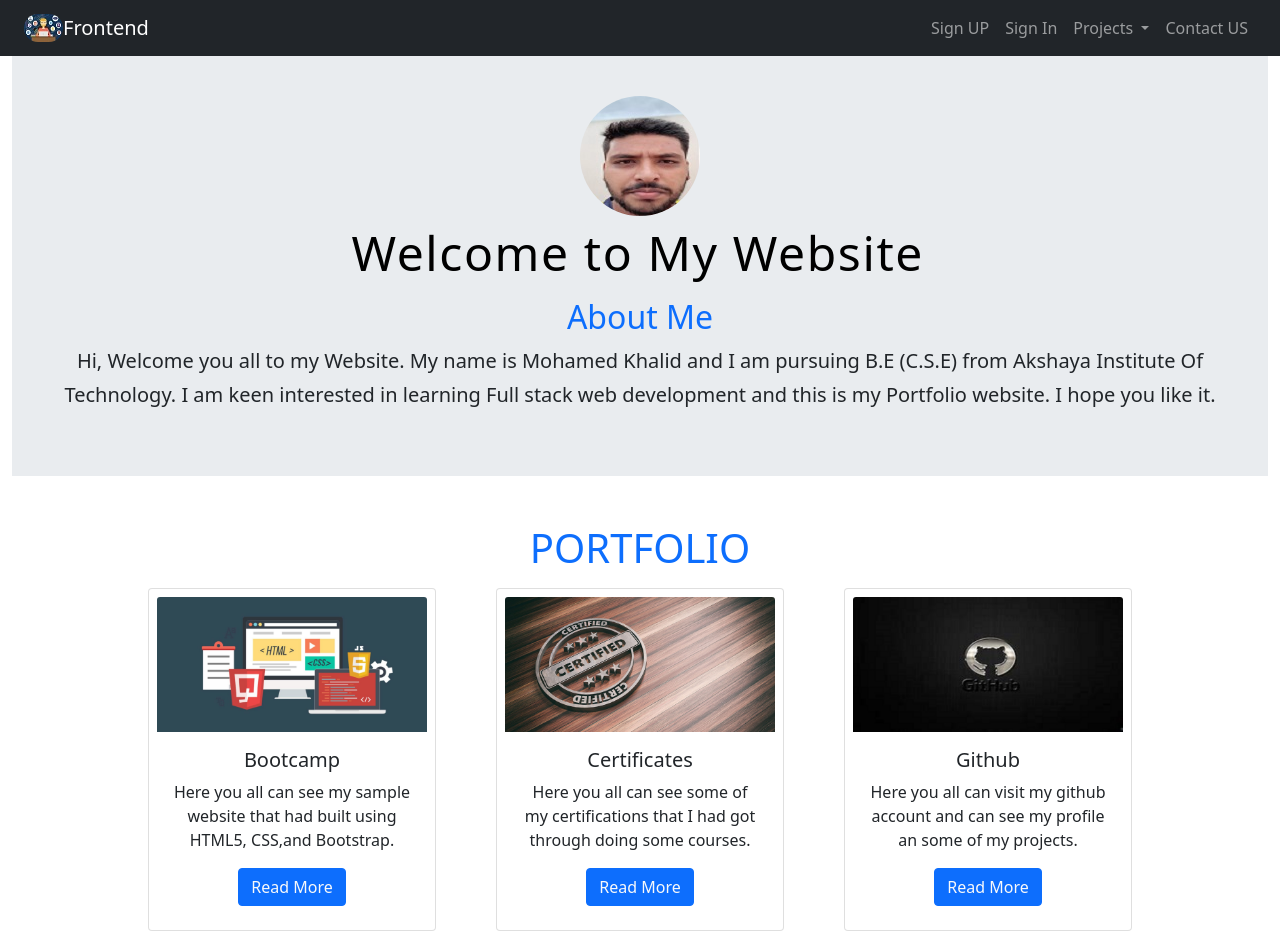
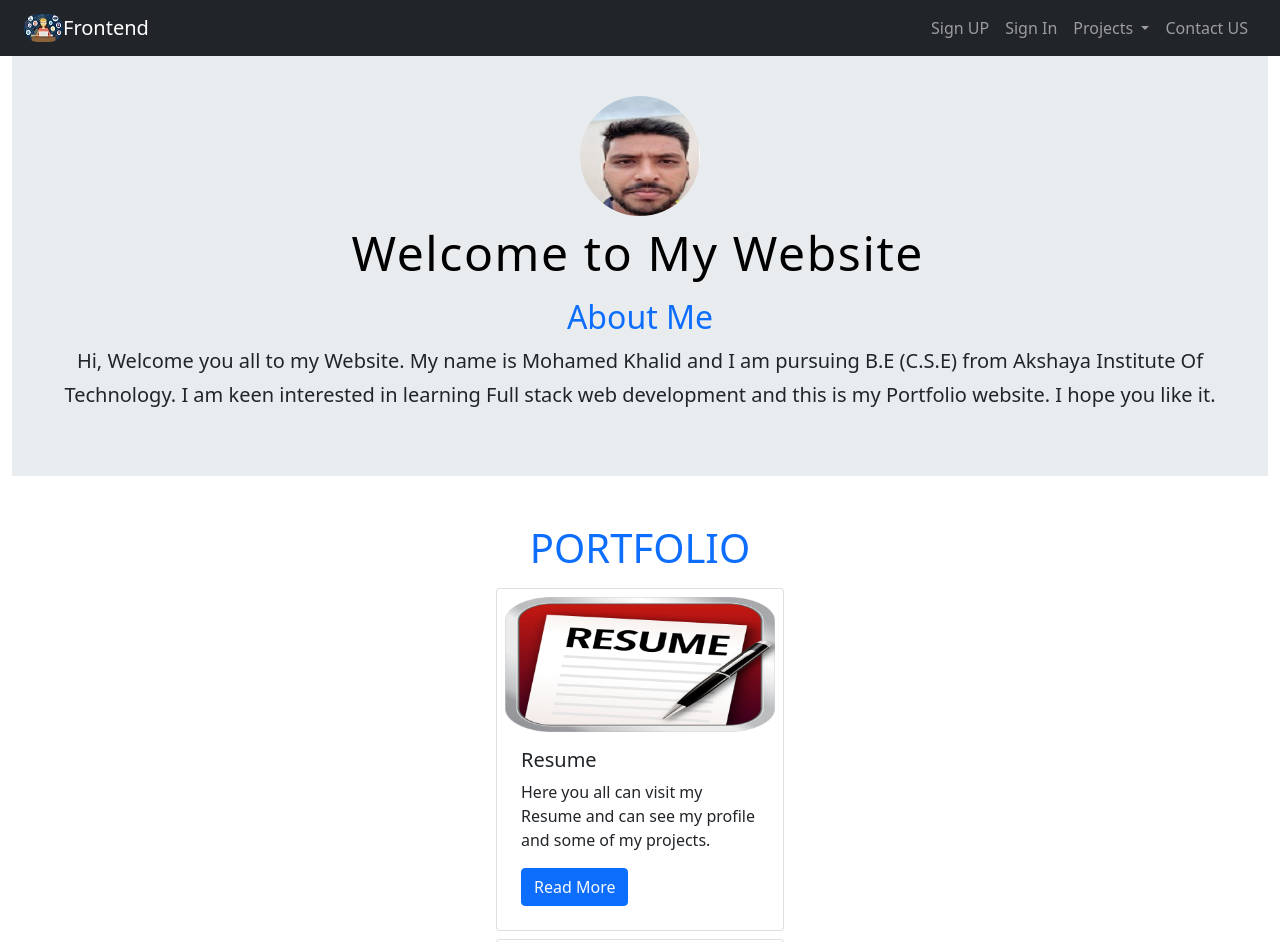
Before and after one commit to mohamed650/portfolio, a plain HTML site: page index.html in a window 1280 px wide. Shown: the top 942 px of the page. Drawn offline with nearby package versions, Linux system fonts and the light colour scheme.

Commit message:
Update index.html

```diff
--- a/index.html
+++ b/index.html
@@ -78,13 +78,12 @@
             <h1 class="text-center text-primary">PORTFOLIO</h1>
         </div>
     </div>
-    <div class="row text-center g-4">
-        <div class="col-md"><div class="card mx-auto my-2 p-2 align-items-center" style="width: 18rem;">
-            <img src="images/cardlogo1.jpg" class="card-img-top" alt="...">
+    <div class="col-md"><div class="card mx-auto my-2 p-2 align-items-center" style="width: 18rem;">
+            <img src="images/cardlogo4.png" class="card-img-top" alt="...">
             <div class="card-body">
-              <h5 class="card-title">Bootcamp</h5>
-              <p class="card-text">Here you all can see my sample website that had built using HTML5, CSS,and Bootstrap.</p>
-              <a href="https://mohamed650.github.io/mywebsite/" class="btn btn-primary text-light">Read More</a>
+              <h5 class="card-title">Resume</h5>
+              <p class="card-text">Here you all can visit my Resume and can see my profile and some of my projects.</p>
+              <a href="Mohamed's Resume.pdf" class="btn btn-primary text-light">Read More</a>
 
             </div>
           </div></div>
```
